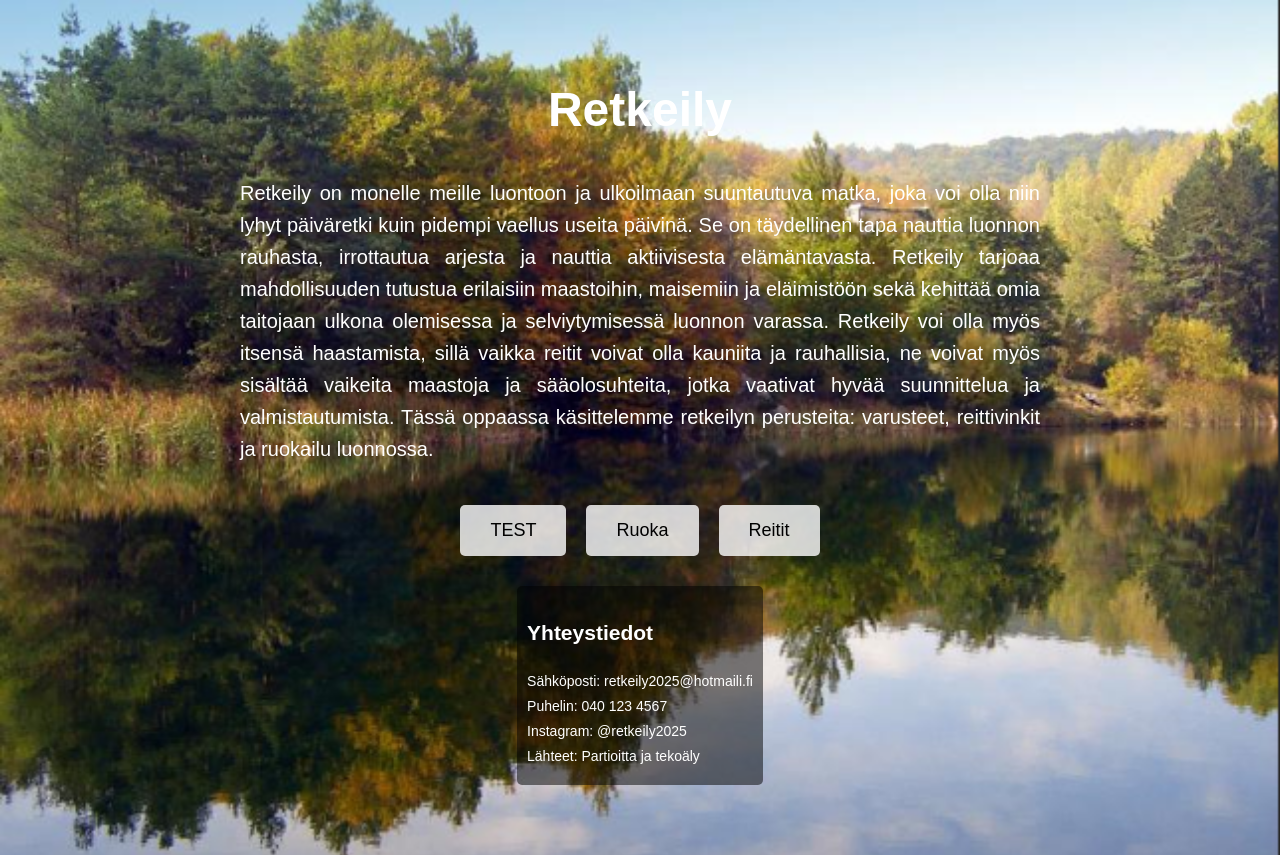
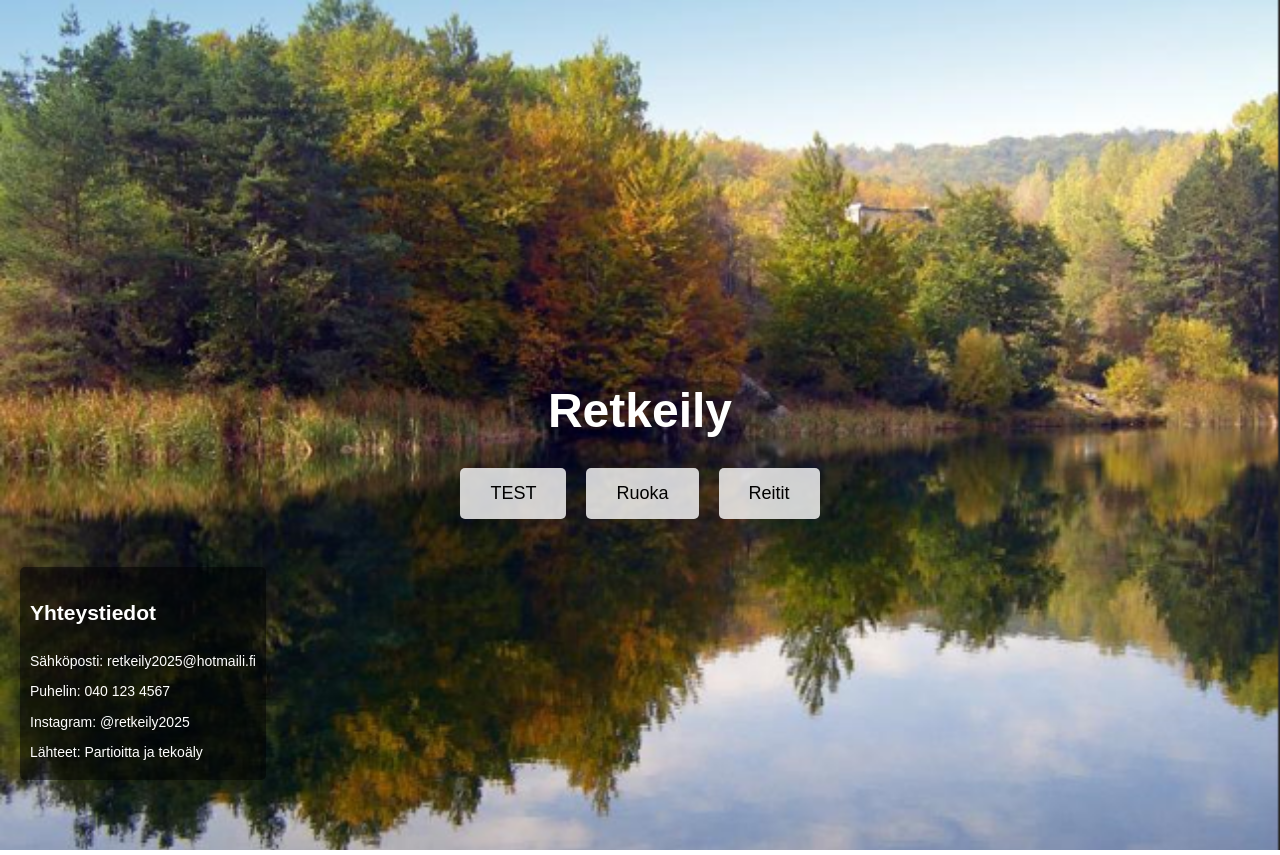
Before and after one commit to PPatrikl/PPatrikl.github.io, a plain HTML site: page index.html in a window 1280 px wide. Drawn offline with Linux system fonts and the light colour scheme; a script that the page names is missing.

Commit message:
eijohdan

```diff
--- a/index.html
+++ b/index.html
@@ -9,12 +9,6 @@
 <body>
     <div class="container">
         <h1>Retkeily</h1>
-        <p class="intro">Retkeily on monelle meille luontoon ja ulkoilmaan suuntautuva matka, joka voi olla niin lyhyt päiväretki kuin pidempi vaellus useita päivinä.
-            Se on täydellinen tapa nauttia luonnon rauhasta, irrottautua arjesta ja nauttia aktiivisesta elämäntavasta.
-            Retkeily tarjoaa mahdollisuuden tutustua erilaisiin maastoihin, maisemiin ja eläimistöön sekä kehittää omia taitojaan ulkona olemisessa ja selviytymisessä luonnon varassa.
-            Retkeily voi olla myös itsensä haastamista, sillä vaikka reitit voivat olla kauniita ja rauhallisia, ne voivat myös sisältää vaikeita maastoja ja sääolosuhteita, jotka vaativat hyvää suunnittelua ja valmistautumista.
-            Tässä oppaassa käsittelemme retkeilyn perusteita: varusteet, reittivinkit ja ruokailu luonnossa.
-        </p>
         <div class="buttons">
             <button>TEST</button>
             <button>Ruoka</button>
@@ -22,11 +16,10 @@
         </div>
         <div class="contacts">
             <h2>Yhteystiedot</h2>
-            <p>Sähköposti: retkeily2025@hotmaili.fi
-                Puhelin: 040 123 4567
-                Instagram: @retkeily2025
-                Lähteet: Partioitta ja tekoäly
-            </p>
+            <p>Sähköposti: retkeily2025@hotmaili.fi</p>
+            <p>Puhelin: 040 123 4567</p>
+            <p>Instagram: @retkeily2025</p>
+            <p>Lähteet: Partioitta ja tekoäly</p>
         </div>
     </div>
     <script src="script.js"></script>
--- a/styles.css
+++ b/styles.css
@@ -1,3 +1,4 @@
+/* styles.css */
 body {
     margin: 0;
     padding: 0;
@@ -6,9 +7,6 @@ body {
     background: url('taustakuva.png') no-repeat center center fixed;
     background-size: cover;
     color: white;
-    display: flex;
-    flex-direction: column;
-    min-height: 100vh;
 }
 
 .container {
@@ -16,8 +14,8 @@ body {
     flex-direction: column;
     justify-content: center;
     align-items: center;
-    flex-grow: 1;
-    padding: 50px;
+    height: 100vh;
+    padding-top: 50px;
 }
 
 h1 {
@@ -28,7 +26,7 @@ h1 {
 .buttons {
     display: flex;
     justify-content: center;
-    margin-bottom: 20px; /* Added margin below buttons */
+    margin-bottom: 20px;
 }
 
 .buttons button {
@@ -42,26 +40,16 @@ h1 {
     border-radius: 5px;
 }
 
-.intro {
-    font-size: 20px;
-    max-width: 800px;
-    text-align: justify;
-    margin-bottom: 30px;
-    line-height: 1.6;
-}
-
 .contacts {
+    position: absolute;
+    bottom: 20px;
+    left: 20px;
     background: rgba(0, 0, 0, 0.5);
     padding: 10px;
     border-radius: 5px;
     text-align: left;
     font-size: 14px;
     line-height: 1.8;
-    margin-top: auto;
-    width: fit-content;
-    margin-left: auto;
-    margin-right: auto;
-    margin-bottom: 20px;
 }
 
 .contacts p {
```
